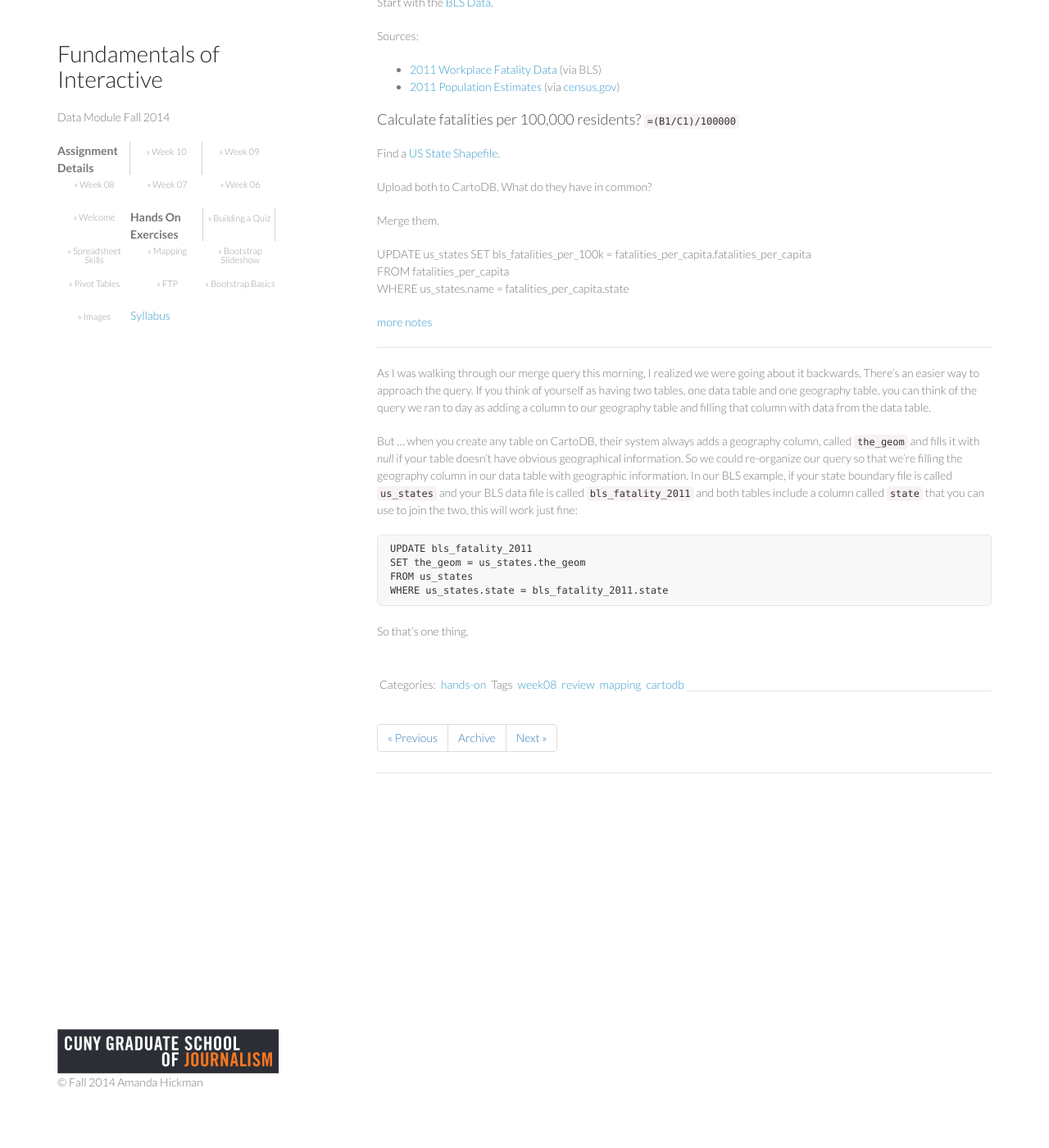
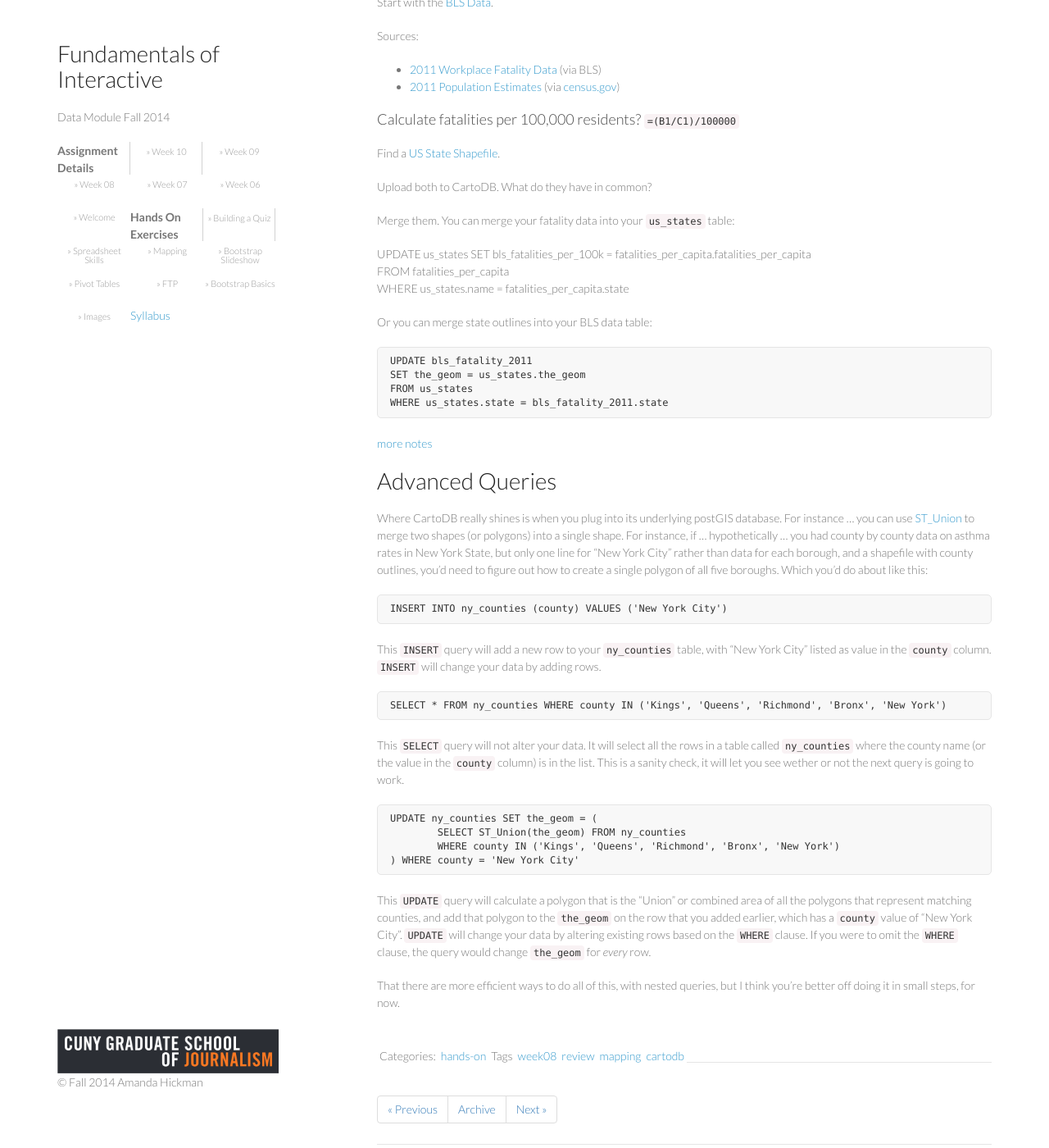
Before and after one commit to amandabee/fundamentals-of-interactive, a Jekyll site: the page built from _posts/2014-10-23-cartodb.md, in a window 1280 px wide and 1400 px high, scrolled down 1699 px. Shown: the whole window at 82% size. Built offline with Jekyll 4.4.1, drawn with Linux system fonts in a browser that asks for light colours; nearby versions of some CDN libraries.

Commit message:
Update 2014-10-23-cartodb.md

```diff
--- a/_posts/2014-10-23-cartodb.md
+++ b/_posts/2014-10-23-cartodb.md
@@ -49,23 +49,39 @@ Find a [US State Shapefile](http://geocommons.com/overlays/21519).
 
 Upload both to CartoDB. What do they have in common?
 
-Merge them.
+Merge them. You can merge your fatality data into your `us_states` table:
 
   UPDATE us_states
   SET bls_fatalities_per_100k = fatalities_per_capita.fatalities_per_capita
   FROM fatalities_per_capita
   WHERE us_states.name = fatalities_per_capita.state
 
-[more notes](https://github.com/amandabee/cunyjdata/blob/master/lecture%20notes/cartodb_bls.md)
-
------
-As I was walking through our merge query this morning, I realized we were going about it backwards. There's an easier way to approach the query. If you think of yourself as having two tables, one data table and one geography table, you can think of the query we ran to day as adding a column to our geography table and filling that column with data from the data table.
-
-But ... when you create any table on CartoDB, their system always adds a geography column, called `the_geom` and fills it with *null* if your table doesn't have obvious geographical information. So we could re-organize our query so that we're filling the geography column in our data table with geographic information. In our BLS example, if your state boundary file is called `us_states` and your BLS data file is called `bls_fatality_2011` and both tables include a column called `state` that you can use to join the two, this will work just fine:
+Or you can merge state outlines into your BLS data table:
 
 	UPDATE bls_fatality_2011
 	SET the_geom = us_states.the_geom
 	FROM us_states
 	WHERE us_states.state = bls_fatality_2011.state
 
-So that's one thing.
+[more notes](https://github.com/amandabee/cunyjdata/blob/master/lecture%20notes/cartodb_bls.md)
+
+# Advanced Queries
+
+Where CartoDB really shines is when you plug into its underlying postGIS database. For instance ... you can use [ST_Union](http://postgis.net/docs/ST_Union.html) to merge two shapes (or polygons) into a single shape. For instance, if ... hypothetically ... you had county by county data on asthma rates in New York State, but only one line for "New York City" rather than data for each borough, and a shapefile with county outlines, you'd need to figure out how to create a single polygon of all five boroughs. Which you'd do about like this:
+
+	INSERT INTO ny_counties (county) VALUES ('New York City')
+
+This `INSERT` query will add a new row to your `ny_counties` table, with "New York City" listed as value in the `county` column. `INSERT` will change your data by adding rows.
+
+	SELECT * FROM ny_counties WHERE county IN ('Kings', 'Queens', 'Richmond', 'Bronx', 'New York')
+
+This `SELECT` query will not alter your data. It will select all the rows in a table called `ny_counties` where the county name (or the value in the `county` column) is in the list. This is a sanity check, it will let you see wether or not the next query is going to work.
+
+	UPDATE ny_counties SET the_geom = (
+		SELECT ST_Union(the_geom) FROM ny_counties
+		WHERE county IN ('Kings', 'Queens', 'Richmond', 'Bronx', 'New York')
+	) WHERE county = 'New York City'
+
+This `UPDATE` query will calculate a polygon that is the "Union" or combined area of all the polygons that represent matching counties, and add that polygon to the `the_geom` on the row that you added earlier, which has a `county` value of "New York City". `UPDATE` will change your data by altering existing rows based on the `WHERE` clause. If you were to omit the `WHERE` clause, the query would change  `the_geom` for *every* row.
+
+That there are more efficient ways to do all of this, with nested queries, but I think you're better off doing it in small steps, for now.
```
